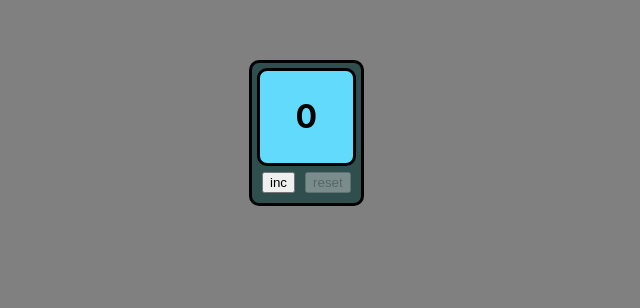
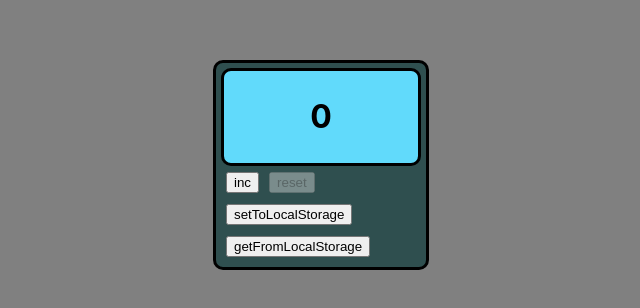
Before and after one commit to andreypats/exam_monday, a React (Create React App) app: page / in a window 1280 px wide. Shown: the part 180-488 px from the top of the page, without its empty margins (327-967 px from the left). Built offline with nearby package versions, Linux system fonts and the light colour scheme.

Commit message:
Learn localStorage

```diff
--- a/src/App.css
+++ b/src/App.css
@@ -1,7 +1,9 @@
 .App {
   position: absolute;
   top: 30%;
-  left: 45%;
+  left: 50%;
+  width: 200px;
+  margin-left: -100px;
   background-color: darkslategray;
   border-color: black; /* Цвет границы */
   border-style: solid; /* Стиль границы */
--- a/src/App.tsx
+++ b/src/App.tsx
@@ -8,7 +8,7 @@ function App() {
     const maxNum = 5
     const minNum = 0
 
-    const [num, setNum] = useState(minNum)
+    const [num, setNum] = useState<number>(minNum)
 
     let disabledInc
     let disabledReset
@@ -16,25 +16,39 @@ function App() {
     num === maxNum ? disabledInc = true : disabledInc = false
     num > minNum ? disabledReset = false : disabledReset = true
 
-    const onclickHandler1 = () => {
+    const onclickHandlerInc = () => {
         if (num < maxNum) {
             setNum(num + 1)
         }
         console.log('onclickHandler1')
     }
 
-    const onclickHandler2 = () => {
+    const onclickHandlerReset = () => {
         setNum(minNum)
         console.log('onclickHandler2')
+    }
+
+    const setToLocalStorage = () => {
+        localStorage.setItem('counterNum', num.toString())
+        console.log('setToLocalStorage')
+    }
+
+    const getFromLocalStorage = () => {
+        //code
+        console.log('getFromLocalStorage')
     }
 
     return (
         <div className="App">
             <Counter num={num} maxNum={maxNum}/>
-            <Button name={'inc'} callBack={onclickHandler1} disabled={disabledInc}/>
-            <Button name={'reset'} callBack={onclickHandler2} disabled={disabledReset}/>
+            <Button name={'inc'} callBack={onclickHandlerInc} disabled={disabledInc}/>
+            <Button name={'reset'} callBack={onclickHandlerReset} disabled={disabledReset}/>
+            <Button name={'setToLocalStorage'} callBack={setToLocalStorage}/>
+            <Button name={'getFromLocalStorage'} callBack={getFromLocalStorage}/>
         </div>
     );
 }
 
 export default App;
+
+//7:50
--- a/src/components/button/Button.tsx
+++ b/src/components/button/Button.tsx
@@ -3,7 +3,7 @@ import s from "./Button.module.css"
 
 type ButtonPropsType = {
     name: string
-    disabled: boolean
+    disabled?: boolean
     callBack: ()=>void
 }
 
```
Also changed, not shown: FAQ/README.md (added), FAQ/Снимок.JPG (added), FAQ/Снимок2.JPG (added), Экзамен после понедельника (счетчик).txt (added).
